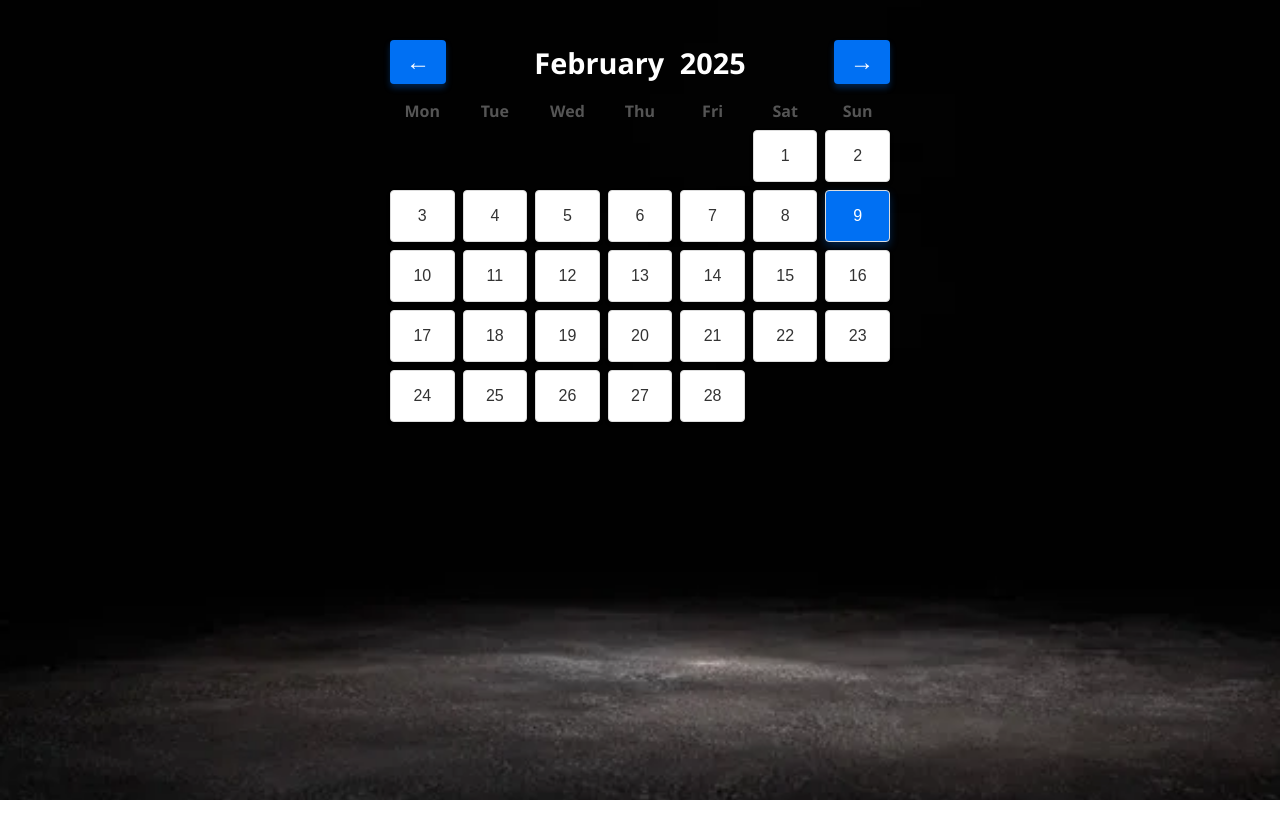
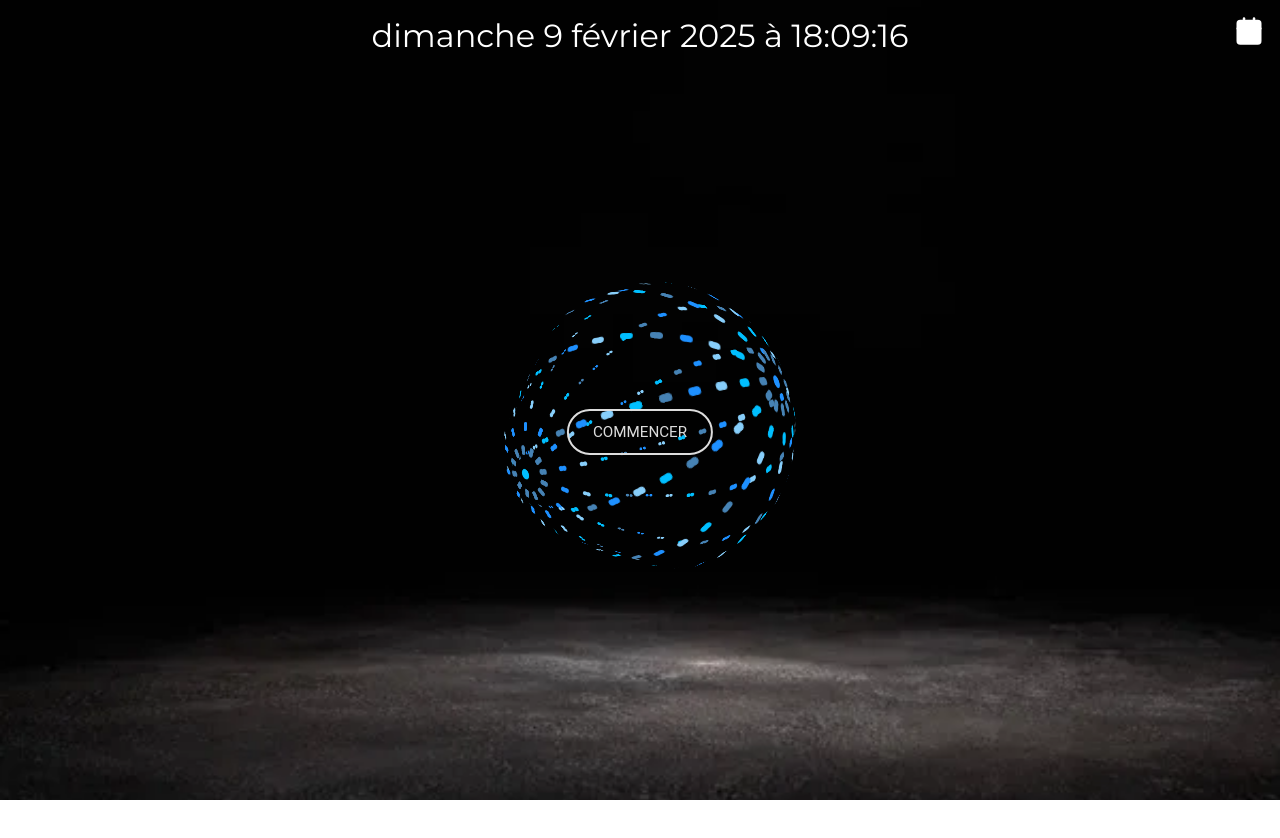
Before and after one commit to timothyroch/cleversoul, a Next.js app: page / in a window 1280 px wide. Shown: the top 838 px of the page. Built offline with nearby package versions, Linux system fonts and the light colour scheme; no server answers; the database is empty.

Commit message:
Update page.tsx

```diff
--- a/app/page.tsx
+++ b/app/page.tsx
@@ -1,243 +1,137 @@
 "use client";
 
-import React, { useState, useEffect } from "react";
-import { useRouter } from "next/navigation";
+import React, { useEffect, useState } from 'react';
+import { useRouter } from 'next/navigation';
+import { FiCalendar } from 'react-icons/fi';  // Feather Icons
 
-// Utility function to get days in a month (month is 1-based)
-const getDaysInMonth = (year: number, month: number): number[] => {
-  const days = new Date(year, month, 0).getDate();
-  return Array.from({ length: days }, (_, i) => i + 1);
+import Questionary from '../questionary/Questionary';
+import AnimatedSphere from '@/compounds/background';
+
+const Page: React.FC = () => {
+  // Show quiz or sphere?
+  const [showQuiz, setShowQuiz] = useState(false);
+
+  // Manage date/time
+  const [dateTime, setDateTime] = useState(new Date());
+
+  // Next.js App Router navigation
+  const router = useRouter();
+
+  useEffect(() => {
+    const timerId = setInterval(() => setDateTime(new Date()), 1000);
+    return () => clearInterval(timerId);
+  }, []);
+
+  // Format date/time in French
+  const formattedDateTime = new Intl.DateTimeFormat('fr-FR', {
+    dateStyle: 'full',
+    timeStyle: 'medium',
+  }).format(dateTime);
+
+  // Start the quiz (hide the sphere, shrink date/time)
+  const handleStartQuiz = () => {
+    setShowQuiz(true);
+  };
+
+  // Navigate to your /calendar route
+  const handleGoToCalendar = () => {
+    router.push('/calendar');
+  };
+
+  return (
+    <main className="page">
+      <style jsx>{`
+        @import url('https://fonts.googleapis.com/css2?family=Montserrat:wght@400;600&display=swap');
+
+        :global(body, html) {
+          margin: 0;
+          padding: 0;
+        }
+
+        .page {
+          color: #fff;
+          min-height: 100vh;
+          display: flex;
+          flex-direction: column;
+          position: relative;
+        }
+
+        .header-bar {
+          position: relative; /* so we can position elements inside it absolutely */
+          padding: 1rem;
+          text-align: center;
+          z-index: 10;
+        }
+
+        /* Calendar icon in the top-right corner */
+        .calendar-icon-container {
+          position: absolute;
+          top: 1rem;
+          right: 1rem;
+          cursor: pointer;
+          display: flex;
+          align-items: center;
+          justify-content: center;
+        }
+
+        /* Customize icon size/color if desired */
+        .calendar-icon-container :global(svg) {
+          width: 30px;
+          height: 30px;
+          fill: #fff;
+        }
+
+        .page-title {
+          margin: 0 0 0.5rem 0;
+          font-family: 'Montserrat', sans-serif;
+          font-size: 1.75rem;
+        }
+
+        .date-time-container {
+          position: absolute;
+          left: 50%;
+          transform: translateX(-50%);
+          font-family: 'Montserrat', sans-serif;
+          transition: font-size 0.4s ease;
+          font-size: 2rem; /* Slightly bigger initially */
+        }
+
+        .date-time-container.small {
+          font-size: 1rem; /* Shrink when quiz is shown */
+        }
+
+        /* The main content area for the sphere or quiz */
+        .content-area {
+          flex: 1;
+          display: flex;
+          justify-content: center;
+          align-items: center;
+          position: relative;
+        }
+      `}</style>
+
+      {/* Header Bar with title, date/time, and a calendar icon in the corner */}
+      <div className="header-bar">
+        <div className={`date-time-container ${showQuiz ? 'small' : ''}`}>
+          {formattedDateTime}
+        </div>
+
+        {/* The calendar icon that goes to /calendar */}
+        <div className="calendar-icon-container" onClick={handleGoToCalendar}>
+          <FiCalendar />
+        </div>
+      </div>
+
+      {/* Sphere or Quiz below the header */}
+      <div className="content-area">
+        {showQuiz ? (
+          <Questionary />
+        ) : (
+          <AnimatedSphere onStart={handleStartQuiz} />
+        )}
+      </div>
+    </main>
+  );
 };
 
-// Utility function to format month names
-const getMonthName = (month: number): string => {
-  const date = new Date(0, month - 1);
-  return date.toLocaleString("default", { month: "long" });
-};
-
-// Utility function to get day names starting from Monday
-const getDayNames = (): string[] => {
-  const baseDate = new Date(2021, 5, 7); // June 7, 2021 is a Monday
-  return Array.from({ length: 7 }, (_, i) => {
-    const day = new Date(baseDate);
-    day.setDate(baseDate.getDate() + i);
-    return day.toLocaleString("default", { weekday: "short" });
-  });
-};
-
-// Utility function to get the weekday index of the first day of the month
-// (returns 0 for Monday, 6 for Sunday)
-const getFirstWeekday = (year: number, month: number): number => {
-  const firstDay = new Date(year, month - 1, 1);
-  const day = firstDay.getDay(); // Sunday = 0, Monday = 1, ..., Saturday = 6
-  return day === 0 ? 6 : day - 1;
-};
-
-export default function HomePage() {
-  // eslint-disable-next-line react-hooks/rules-of-hooks
-  const router = useRouter();
-
-  // eslint-disable-next-line react-hooks/rules-of-hooks
-  const [currentYear, setCurrentYear] = useState<number>(new Date().getFullYear());
-  // eslint-disable-next-line react-hooks/rules-of-hooks
-  const [currentMonth, setCurrentMonth] = useState<number>(new Date().getMonth() + 1);
-
- // eslint-disable-next-line react-hooks/rules-of-hooks
-  useEffect(() => {
-    setCurrentYear(new Date().getFullYear());
-    setCurrentMonth(new Date().getMonth() + 1);
-  }, []);
-
-  const daysInMonth = getDaysInMonth(currentYear, currentMonth);
-  const dayNames = getDayNames();
-  const firstWeekday = getFirstWeekday(currentYear, currentMonth);
-
-  // Build calendar grid: start with empty slots before the 1st
-  const calendarDays: (number | null)[] = [
-    ...Array(firstWeekday).fill(null),
-    ...daysInMonth,
-  ];
-
-  // Pad the grid so the total number of cells is a multiple of 7
-  const totalCells = Math.ceil(calendarDays.length / 7) * 7;
-  while (calendarDays.length < totalCells) {
-    calendarDays.push(null);
-  }
-
-  // Handler for when a day is clicked; navigates to a dynamic route
-  const handleDayClick = (day: number): void => {
-    router.push(`/calendar/day/${currentYear}/${currentMonth}/${day}`);
-  };
-
-  // Handlers to navigate between months
-  const goToPrevMonth = (): void => {
-    setCurrentMonth(prev => {
-      if (prev === 1) {
-        setCurrentYear(year => year - 1);
-        return 12;
-      }
-      return prev - 1;
-    });
-  };
-
-  const goToNextMonth = (): void => {
-    setCurrentMonth(prev => {
-      if (prev === 12) {
-        setCurrentYear(year => year + 1);
-        return 1;
-      }
-      return prev + 1;
-    });
-  };
-
-  // Check if a given day is today
-  const today = new Date();
-  const isToday = (day: number): boolean =>
-    day === today.getDate() &&
-    currentMonth === today.getMonth() + 1 &&
-    currentYear === today.getFullYear();
-
-  return (
-    <div style={styles.container}>
-      <header style={styles.header}>
-        <button
-          style={styles.navButton}
-          onClick={goToPrevMonth}
-          aria-label="Previous Month"
-        >
-          ←
-        </button>
-        <div style={styles.dateDisplay}>
-          <span style={styles.month}>{getMonthName(currentMonth)}</span>{" "}
-          <span style={styles.year}>{currentYear}</span>
-        </div>
-        <button
-          style={styles.navButton}
-          onClick={goToNextMonth}
-          aria-label="Next Month"
-        >
-          →
-        </button>
-      </header>
-
-      {/* Render day labels */}
-      <div style={styles.dayLabels}>
-        {dayNames.map((name, index) => (
-          <div key={index} style={styles.dayLabel}>
-            {name}
-          </div>
-        ))}
-      </div>
-
-      {/* Render calendar grid */}
-      <div style={styles.grid}>
-        {calendarDays.map((day, index) =>
-          day !== null ? (
-            <button
-              key={index}
-              style={{
-                ...styles.dayButton,
-                ...(isToday(day) ? styles.todayButton : {}),
-              }}
-              onClick={() => handleDayClick(day)}
-              aria-label={`Day ${day}`}
-            >
-              {day}
-            </button>
-          ) : (
-            <div key={index} style={styles.emptySlot}></div>
-          )
-        )}
-      </div>
-    </div>
-  );
-}
-
-const styles: { [key: string]: React.CSSProperties } = {
-  container: {
-    display: "flex",
-    flexDirection: "column",
-    alignItems: "center",
-    padding: "2rem",
-    fontFamily: "'Segoe UI', Tahoma, Geneva, Verdana, sans-serif",
-    minHeight: "100vh",
-  },
-  header: {
-    display: "flex",
-    alignItems: "center",
-    justifyContent: "space-between",
-    width: "100%",
-    maxWidth: "500px",
-    marginBottom: "1rem",
-  },
-  dateDisplay: {
-    fontSize: "1.8rem",
-    fontWeight: 600,
-    color: "#333",
-  },
-  month: {
-    textTransform: "capitalize",
-    marginRight: "0.5rem",
-    color: "#fff",
-  },
-  year: {
-    color: "#fff",
-  },
-  navButton: {
-    fontSize: "1.5rem",
-    padding: "0.5rem 1rem",
-    border: "none",
-    backgroundColor: "#0070f3",
-    color: "#fff",
-    borderRadius: "4px",
-    cursor: "pointer",
-    transition: "background-color 0.3s ease",
-    boxShadow: "0 4px 6px rgba(0, 112, 243, 0.3)",
-  },
-  dayLabels: {
-    display: "grid",
-    gridTemplateColumns: "repeat(7, 1fr)",
-    gap: "0.5rem",
-    maxWidth: "500px",
-    width: "100%",
-    marginBottom: "0.5rem",
-  },
-  dayLabel: {
-    textAlign: "center",
-    fontWeight: 600,
-    color: "#555",
-    fontSize: "1rem",
-  },
-  grid: {
-    display: "grid",
-    gridTemplateColumns: "repeat(7, 1fr)",
-    gap: "0.5rem",
-    maxWidth: "500px",
-    width: "100%",
-  },
-  dayButton: {
-    width: "100%",
-    padding: "1rem 0",
-    border: "1px solid #ddd",
-    backgroundColor: "#fff",
-    borderRadius: "4px",
-    cursor: "pointer",
-    textAlign: "center",
-    fontSize: "1rem",
-    color: "#333",
-    transition: "transform 0.2s, box-shadow 0.2s, background-color 0.2s",
-    boxShadow: "0 2px 4px rgba(0,0,0,0.1)",
-  },
-  todayButton: {
-    backgroundColor: "#0070f3",
-    color: "#fff",
-    boxShadow: "0 4px 8px rgba(0, 112, 243, 0.3)",
-  },
-  emptySlot: {
-    width: "100%",
-    padding: "1rem 0",
-    border: "1px solid transparent",
-    backgroundColor: "transparent",
-    borderRadius: "4px",
-  },
-};
+export default Page;
```
